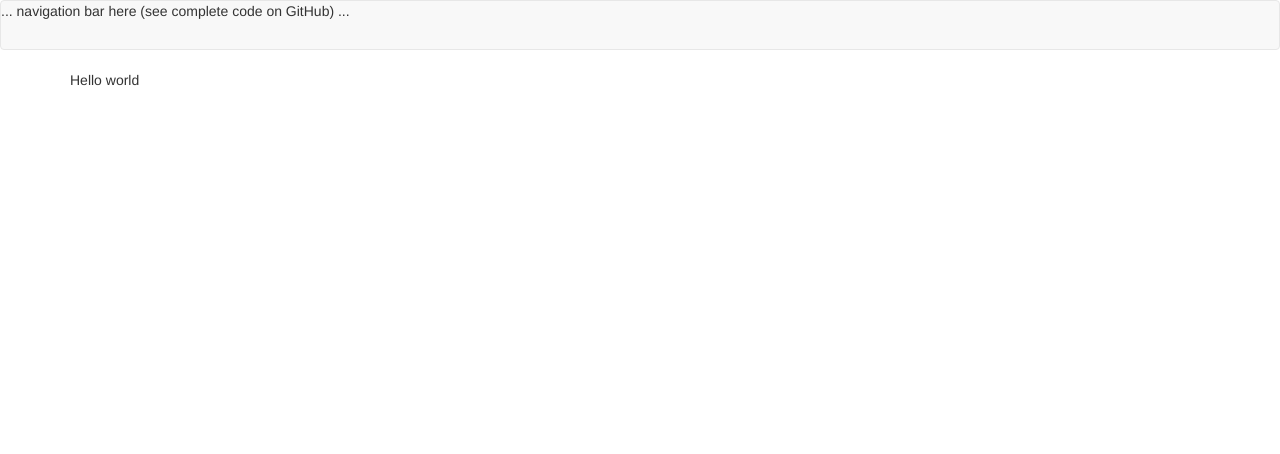
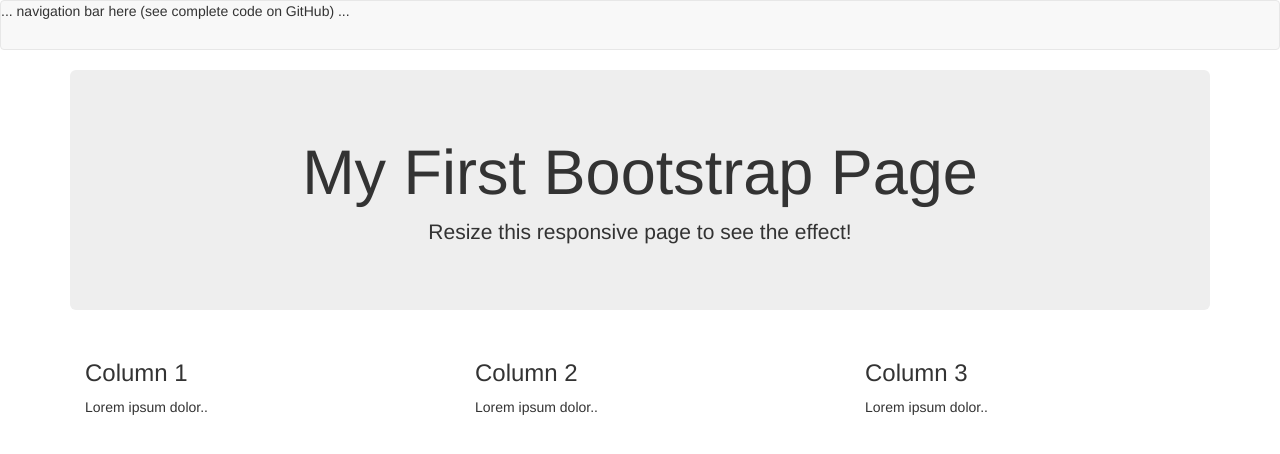
Before and after one commit to PackerCollegiate/test_bootstrap, a Flask app: page / in a window 1280 px wide. Shown: the top 454 px of the page. Run offline with Flask 3, Linux system fonts and the light colour scheme; some libraries are stand-ins or nearby versions.

Commit message:
first bootstrap exercise

```diff
--- a/templates/index.html
+++ b/templates/index.html
@@ -2,6 +2,26 @@
 
 {% block app_content %}
 
-<p> Hello world </p>
+<div class="jumbotron text-center">
+  <h1>My First Bootstrap Page</h1>
+  <p>Resize this responsive page to see the effect!</p>
+</div>
+
+<div class="container">
+  <div class="row">
+    <div class="col-sm-4">
+      <h3>Column 1</h3>
+      <p>Lorem ipsum dolor..</p>
+    </div>
+    <div class="col-sm-4">
+      <h3>Column 2</h3>
+      <p>Lorem ipsum dolor..</p>
+    </div>
+    <div class="col-sm-4">
+      <h3>Column 3</h3>
+      <p>Lorem ipsum dolor..</p>
+    </div>
+  </div>
+</div>
 
 {% endblock %}
```
